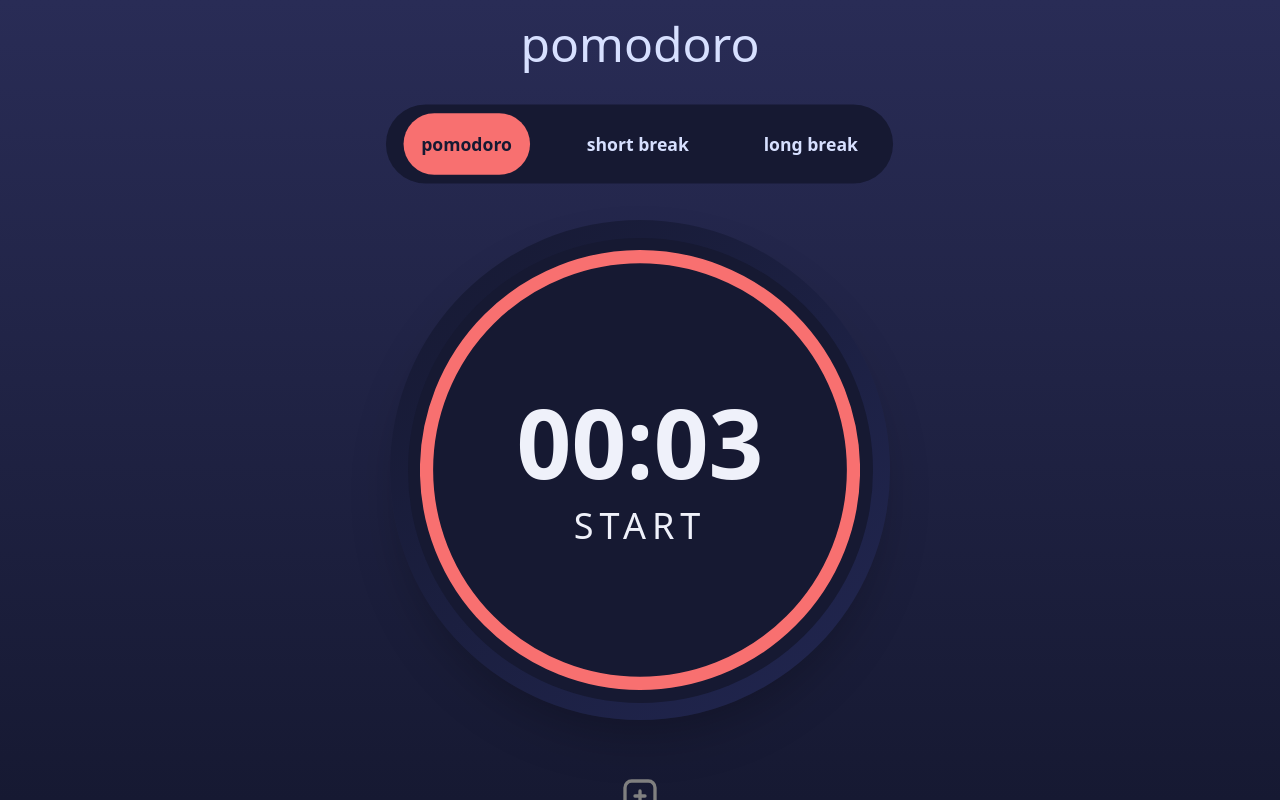
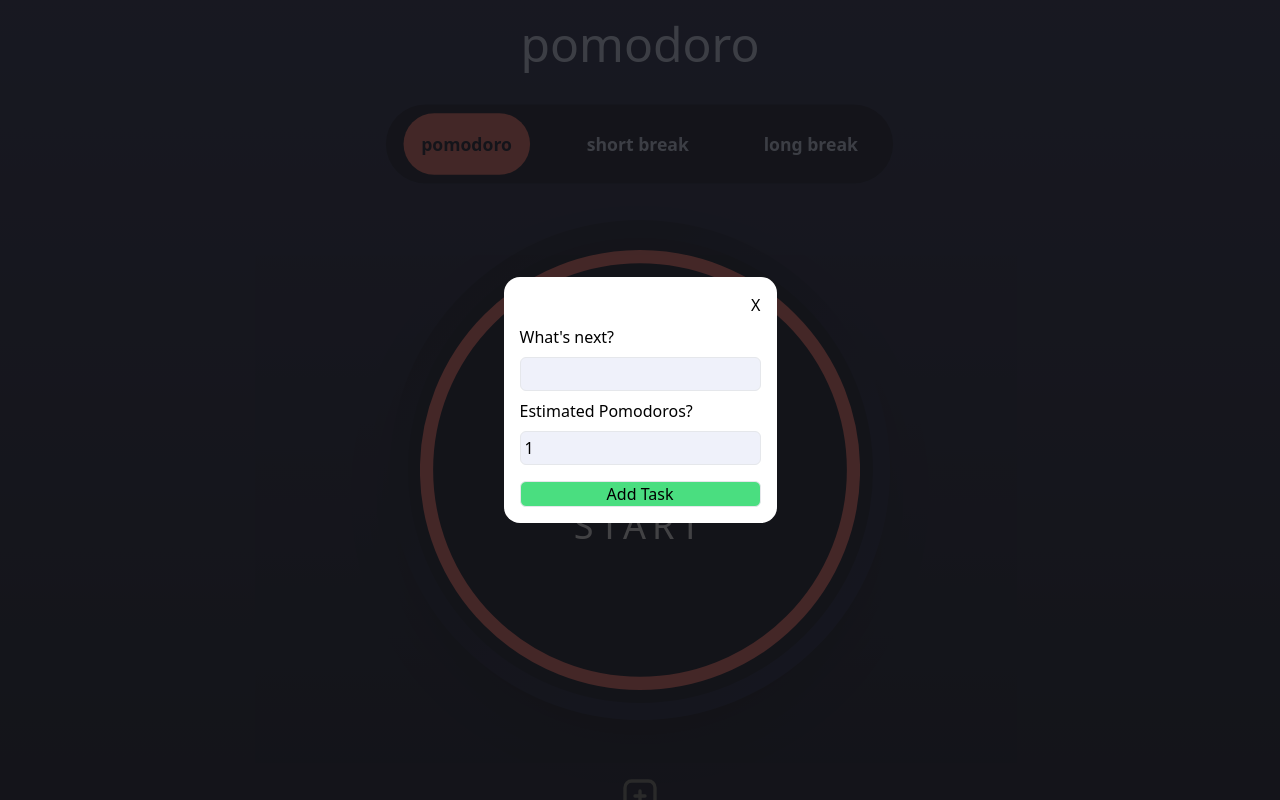
Before and after one commit to allmtz/Pomodoro-App, a React (Vite) app: page / in a window 1280 px wide. Both pictures are taken after a click on the picture 640 px from the left and 796 px from the top of the page. Shown: the top 800 px of the page. Built offline with nearby package versions, Linux system fonts and the light colour scheme.

Commit message:
styling add task modal

```diff
--- a/src/components/AddTaskModal.tsx
+++ b/src/components/AddTaskModal.tsx
@@ -8,7 +8,8 @@ export const AddTaskModal = ({
   addTask,
 }: any) => {
   return (
-    <form className="flex flex-col text-gray-500 border p-4">
+    <div className="MODAL-WRAPPER fixed w-full h-full top-0 left-0 flex justify-center items-center bg-grayed-out">
+      <form className="flex flex-col gap-2 p-4 bg-white rounded-2xl">
         <div
           className="cursor-pointer ml-auto"
           onClick={() => setShowTaskModal(false)}
@@ -16,9 +17,14 @@ export const AddTaskModal = ({
           X
         </div>
         <label htmlFor="task-title">What's next?</label>
-      <input id="task-title" ref={taskTitleRef} />
+        <input
+          className="bg-off-white border rounded-md outline-none p-1 "
+          id="task-title"
+          ref={taskTitleRef}
+        />
         <label htmlFor="estimated-pomos">Estimated Pomodoros?</label>
         <input
+          className="bg-off-white border rounded-md outline-none p-1 "
           type="number"
           min="0"
           step="1"
@@ -26,7 +32,13 @@ export const AddTaskModal = ({
           id="estimated-pomos"
           ref={estPomosRef}
         />
-      <button onClick={addTask}>Add Task</button>
+        <button
+          className="mt-2 border bg-green-400 hover:bg-green-300 rounded-md"
+          onClick={addTask}
+        >
+          Add Task
+        </button>
       </form>
+    </div>
   );
 };
```
Lines whose indentation alone changed are shown as unchanged.
